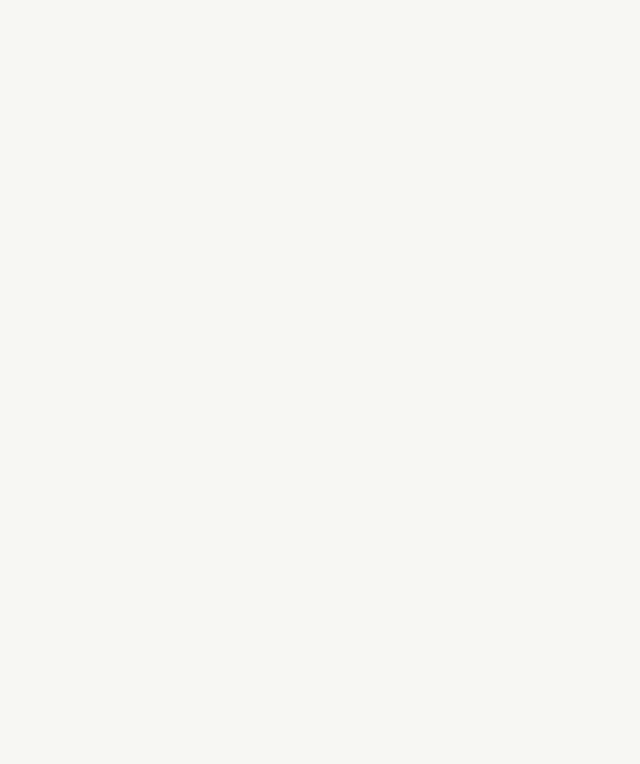
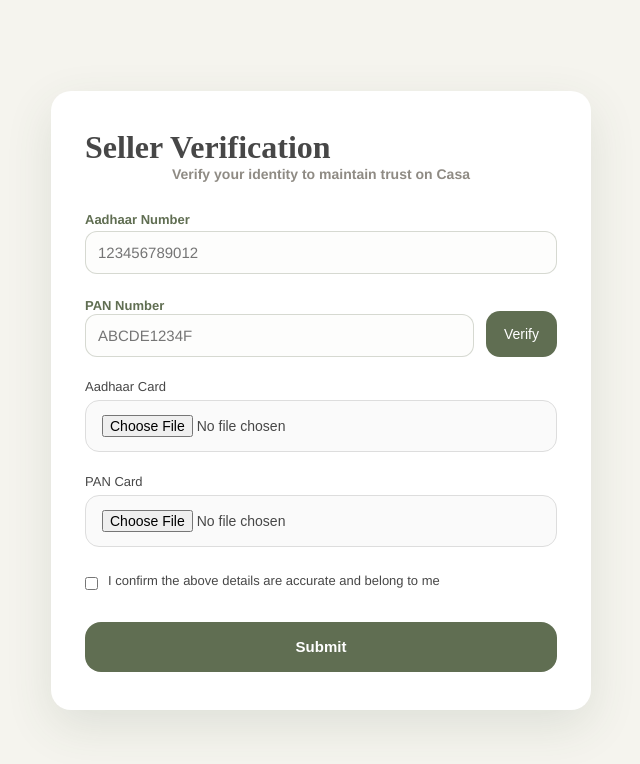
Before and after one commit to Om280404/CoreToCover, a React (Vite) app in the folder casa/: page /sellerKYC in a window 1280 px wide. Before the commit this address had no page. Shown: the top 764 px of the page, without its empty margins (319-959 px from the left). Built offline with nearby package versions, Linux system fonts and the light colour scheme.

Commit message:
SellerKYC

```diff
--- a/casa/src/App.jsx
+++ b/casa/src/App.jsx
@@ -30,6 +30,7 @@
 import SellerSignup from './components/seller/SellerSignup';
 import BusinessDetails from './components/seller/BusinessDetails';
 import EditBusinessDetails from './components/seller/EditBusinessDetails';
+import SellerKYC from './components/seller/SellerKYC';
 import SellerDeliveryDetails from './components/seller/SellerDeliveryDetails';
 import SellerDeliveryUpdate from './components/seller/SellerDeliveryUpdate';
 import SellerManageBankDetails from './components/seller/SellerManageBankDetails'
@@ -107,6 +108,7 @@
         <Route path="/sellersignup" element={<SellerSignup />} />
         <Route path="/businessdetails" element={<BusinessDetails />} />
         <Route path="/editbusinessdetails" element={<EditBusinessDetails/>} />
+        <Route path="/sellerKYC" element={<SellerKYC/>} />
         <Route path="/deliverydetails" element={<SellerDeliveryDetails/>} />
         <Route path="/sellerdeliveryupdate" element={<AuthRoute element={<SellerDeliveryUpdate/>}/>} />
         <Route path='/sellermanagebankdetails' element={<SellerManageBankDetails/>} />
--- a/casa/src/components/seller/BusinessDetails.jsx
+++ b/casa/src/components/seller/BusinessDetails.jsx
@@ -57,7 +57,7 @@
       });
 
       alert("Business details saved successfully ✅");
-      navigate("/deliverydetails");
+      navigate("/sellerKYC");
     } catch (err) {
       alert(
         err?.response?.data?.message ||
--- /dev/null
+++ b/casa/src/components/seller/SellerKYC.css
@@ -0,0 +1,135 @@
+:root {
+  --dark-gray: #474747;
+  --warm-gray: #8f8b84;
+  --olive: #606e52;
+  --sage: #91a56e;
+  --light-sage: #c0cca4;
+  --white: #ffffff;
+}
+
+/* Page */
+.casa-kyc-page {
+  min-height: 100vh;
+  background: #f5f4ee;
+  display: flex;
+  justify-content: center;
+  align-items: center;
+  padding: 40px 20px;
+}
+
+/* Card */
+.casa-kyc-card {
+  max-width: 540px;
+  width: 100%;
+  background: var(--white);
+  padding: 38px 34px;
+  border-radius: 20px;
+  box-shadow: 0 16px 48px rgba(60, 80, 60, 0.12);
+}
+
+/* Headings */
+h1 {
+  font-family: "Big Caslon", serif;
+  font-size: 32px;
+  color: var(--dark-gray);
+}
+
+.subtitle {
+  font-family: Helvetica, sans-serif;
+  font-size: 14px;
+  color: var(--warm-gray);
+  margin-bottom: 30px;
+}
+
+/* Fields */
+.field,
+.file-field {
+  display: flex;
+  flex-direction: column;
+  margin-bottom: 22px;
+}
+
+label {
+  font-family: Helvetica, sans-serif;
+  font-size: 13px;
+  margin-bottom: 6px;
+}
+
+input[type="text"],
+input[type="file"] {
+  padding: 14px 16px;
+  border-radius: 14px;
+  border: 1px solid #ddd;
+  background: #fafafa;
+  font-size: 14px;
+}
+
+input:focus {
+  outline: none;
+  border-color: var(--sage);
+  background: var(--white);
+}
+
+/* PAN Row */
+.pan-row {
+  display: grid;
+  grid-template-columns: 1fr auto;
+  gap: 12px;
+  align-items: end;
+}
+
+/* Verify Button */
+.verify-btn {
+  height: 46px;
+  padding: 0 18px;
+  border-radius: 14px;
+  border: none;
+  background: var(--olive);
+  color: white;
+  font-size: 14px;
+  cursor: pointer;
+}
+
+.verify-btn.verifying {
+  background: var(--warm-gray);
+}
+
+.verify-btn.verified {
+  background: var(--sage);
+}
+
+.verify-btn.failed {
+  background: #b64545;
+}
+
+/* Checkbox */
+.checkbox {
+  display: flex;
+  gap: 10px;
+  margin: 26px 0 8px;
+  font-size: 13px;
+}
+
+/* Errors */
+span {
+  font-size: 12px;
+  color: #b64545;
+  margin-top: 4px;
+}
+
+/* Submit */
+.submit-btn {
+  width: 100%;
+  padding: 15px;
+  margin-top: 20px;
+  border-radius: 16px;
+  border: none;
+  background: var(--olive);
+  color: white;
+  font-size: 15px;
+  cursor: pointer;
+}
+
+.submit-btn:hover {
+  background: var(--sage);
+}
--- /dev/null
+++ b/casa/src/components/seller/SellerKYC.jsx
@@ -0,0 +1,199 @@
+import React, { useState } from "react";
+import "./SellerKYC.css";
+import { useNavigate } from "react-router-dom";
+
+
+const SellerKYC = () => {
+    const navigate = useNavigate();
+
+    const [form, setForm] = useState({
+        aadhaar: "",
+        pan: "",
+        aadhaarFile: null,
+        panFile: null,
+        declaration: false,
+    });
+
+    const [errors, setErrors] = useState({});
+    const [panStatus, setPanStatus] = useState("idle");
+    // idle | verifying | verified | failed
+
+    /* =========================
+       INPUT HANDLERS
+    ========================= */
+
+    const handleAadhaarChange = (e) => {
+        const value = e.target.value.replace(/\D/g, "");
+        setForm({ ...form, aadhaar: value });
+    };
+
+    const handlePanChange = (e) => {
+        const value = e.target.value
+            .replace(/[^a-zA-Z0-9]/g, "")
+            .toUpperCase();
+        setForm({ ...form, pan: value });
+        setPanStatus("idle"); // reset if edited
+    };
+
+    const handleCheckbox = (e) => {
+        setForm({ ...form, declaration: e.target.checked });
+    };
+
+    const handleFileChange = (e) => {
+        const { name, files } = e.target;
+        setForm({ ...form, [name]: files[0] });
+    };
+
+    /* =========================
+       PAN VERIFICATION (MOCK)
+       Replace API later
+    ========================= */
+
+    const verifyPan = async () => {
+        if (!/^[A-Z]{5}[0-9]{4}[A-Z]$/.test(form.pan)) {
+            setErrors({ ...errors, pan: "Invalid PAN format" });
+            return;
+        }
+
+        setPanStatus("verifying");
+
+        // 🔁 simulate API call
+        setTimeout(() => {
+            if (form.pan.endsWith("F")) {
+                setPanStatus("verified");
+            } else {
+                setPanStatus("failed");
+            }
+        }, 1500);
+    };
+
+    /* =========================
+       VALIDATION
+    ========================= */
+
+    const validate = () => {
+        const err = {};
+
+        if (!/^\d{12}$/.test(form.aadhaar))
+            err.aadhaar = "Aadhaar must be 12 digits";
+
+        if (!/^[A-Z]{5}[0-9]{4}[A-Z]$/.test(form.pan))
+            err.pan = "Invalid PAN format";
+
+        if (panStatus !== "verified")
+            err.panVerify = "PAN must be verified";
+
+        if (!form.aadhaarFile)
+            err.aadhaarFile = "Aadhaar card required";
+
+        if (!form.panFile)
+            err.panFile = "PAN card required";
+
+        if (!form.declaration)
+            err.declaration = "Please confirm declaration";
+
+        setErrors(err);
+        return Object.keys(err).length === 0;
+    };
+
+    /* =========================
+       SUBMIT
+    ========================= */
+
+    const handleSubmit = (e) => {
+        e.preventDefault();
+        if (!validate()) return;
+
+        const payload = new FormData();
+        Object.entries(form).forEach(([k, v]) => payload.append(k, v));
+
+        console.log("KYC Submitted");
+        navigate("/deliverydetails");
+
+        // 🔐 send to backend
+    };
+
+    return (
+        <div className="casa-kyc-page">
+            <form className="casa-kyc-card" onSubmit={handleSubmit}>
+                <h1>Seller Verification</h1>
+                <p className="subtitle">
+                    Verify your identity to maintain trust on Casa
+                </p>
+
+                {/* Aadhaar */}
+                <div className="field">
+                    <label>Aadhaar Number</label>
+                    <input
+                        type="text"
+                        maxLength="12"
+                        value={form.aadhaar}
+                        onChange={handleAadhaarChange}
+                        placeholder="123456789012"
+                    />
+                    {errors.aadhaar && <span>{errors.aadhaar}</span>}
+                </div>
+
+                {/* PAN */}
+                <div className="field pan-row">
+                    <div>
+                        <label>PAN Number</label>
+                        <input
+                            type="text"
+                            maxLength="10"
+                            value={form.pan}
+                            onChange={handlePanChange}
+                            placeholder="ABCDE1234F"
+                        />
+                    </div>
+
+                    <button
+                        type="button"
+                        className={`verify-btn ${panStatus}`}
+                        onClick={verifyPan}
+                        disabled={panStatus === "verifying" || !form.pan}
+                    >
+                        {panStatus === "verifying" && "Verifying..."}
+                        {panStatus === "verified" && "Verified ✓"}
+                        {panStatus === "failed" && "Failed"}
+                        {panStatus === "idle" && "Verify"}
+                    </button>
+                </div>
+
+                {(errors.pan || errors.panVerify) && (
+                    <span>{errors.pan || errors.panVerify}</span>
+                )}
+
+                {/* Files */}
+                <div className="file-field">
+                    <label>Aadhaar Card</label>
+                    <input type="file" name="aadhaarFile" onChange={handleFileChange} />
+                    {errors.aadhaarFile && <span>{errors.aadhaarFile}</span>}
+                </div>
+
+                <div className="file-field">
+                    <label>PAN Card</label>
+                    <input type="file" name="panFile" onChange={handleFileChange} />
+                    {errors.panFile && <span>{errors.panFile}</span>}
+                </div>
+
+                {/* Declaration */}
+                <div className="checkbox">
+                    <input
+                        type="checkbox"
+                        checked={form.declaration}
+                        onChange={handleCheckbox}
+                    />
+                    <label>
+                        I confirm the above details are accurate and belong to me
+                    </label>
+                </div>
+                {errors.declaration && <span>{errors.declaration}</span>}
+
+                <button className="submit-btn">Submit</button>
+            </form>
+        </div>
+    );
+};
+
+export default SellerKYC;
```
